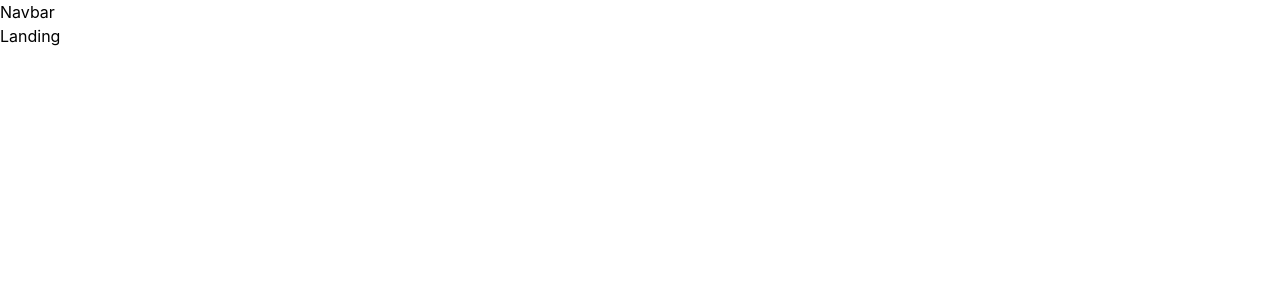
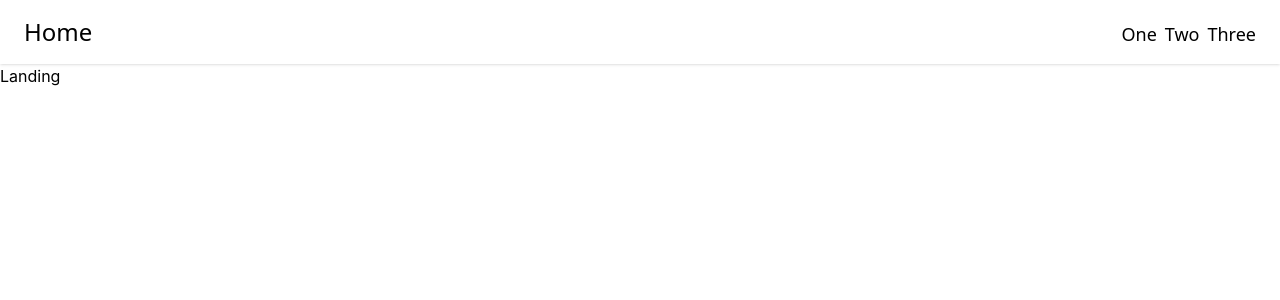
Before and after one commit to bencyna/word-guess, a React (Create React App) app: page / in a window 1280 px wide. Shown: the top 300 px of the page. Built offline with nearby package versions, Linux system fonts and the light colour scheme.

Commit message:
added tailwind navbar simple

```diff
--- a/src/Components/Navbar/Navbar.tsx
+++ b/src/Components/Navbar/Navbar.tsx
@@ -1,7 +1,36 @@
-import React from 'react'
+import React from "react";
 
 export default function Navbar() {
   return (
-    <div>Navbar</div>
-  )
+    <nav className="font-sans flex flex-col text-center sm:flex-row sm:text-left sm:justify-between py-4 px-6 bg-white shadow sm:items-baseline w-full">
+      <div className="mb-2 sm:mb-0">
+        <a
+          href="/home"
+          className="text-2xl no-underline text-grey-darkest hover:text-blue-dark"
+        >
+          Home
+        </a>
+      </div>
+      <div>
+        <a
+          href="/one"
+          className="text-lg no-underline text-grey-darkest hover:text-blue-dark ml-2"
+        >
+          One
+        </a>
+        <a
+          href="/two"
+          className="text-lg no-underline text-grey-darkest hover:text-blue-dark ml-2"
+        >
+          Two
+        </a>
+        <a
+          href="/three"
+          className="text-lg no-underline text-grey-darkest hover:text-blue-dark ml-2"
+        >
+          Three
+        </a>
+      </div>
+    </nav>
+  );
 }
```
